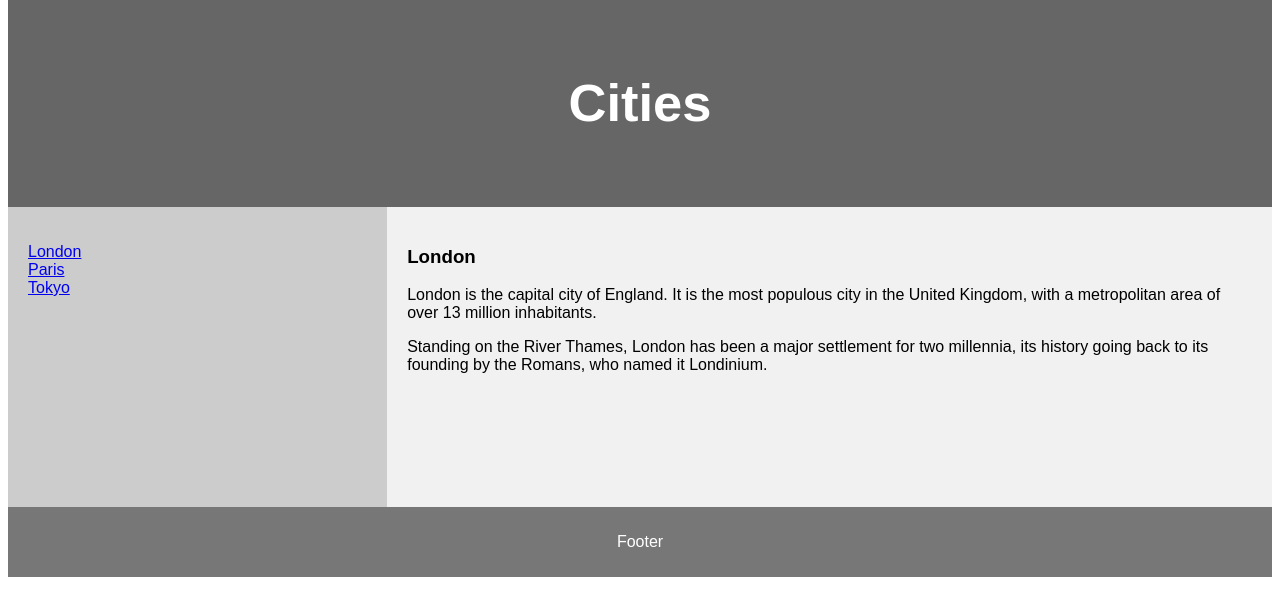
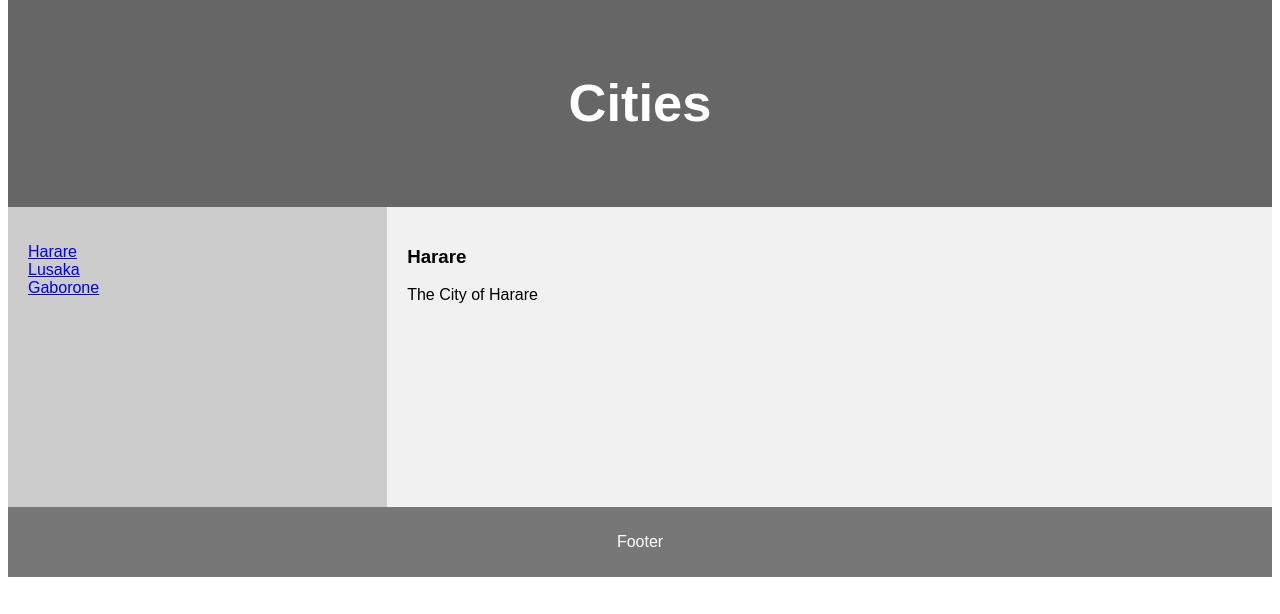
Before and after one commit to bamboPapaya/bamboWeb, a PHP site: page / in a window 1280 px wide. Shown: the part 137-751 px from the top of the page. Run offline with PHP 8.4, Linux system fonts and the light colour scheme.

Commit message:
Update index.php

```diff
--- a/index.php
+++ b/index.php
@@ -82,16 +82,16 @@ footer {
 <section>
   <nav>
     <ul>
-      <li><a href="london.php">London</a></li>
-      <li><a href="paris.php">Paris</a></li>
-      <li><a href="tokyo.php">Tokyo</a></li>
+      <li><a href="harare.php">Harare</a></li>
+      <li><a href="lusaka.php">Lusaka</a></li>
+      <li><a href="gaborone.php">Gaborone</a></li>
     </ul>
   </nav>
 
   <article>
-    <h1>London</h1>
-    <p>London is the capital city of England. It is the most populous city in the  United Kingdom, with a metropolitan area of over 13 million inhabitants.</p>
-    <p>Standing on the River Thames, London has been a major settlement for two millennia, its history going back to its founding by the Romans, who named it Londinium.</p>
+    <h1>Harare</h1>
+    <p></p>
+    <p>The City of Harare</p>
   </article>
 </section>
 
```
